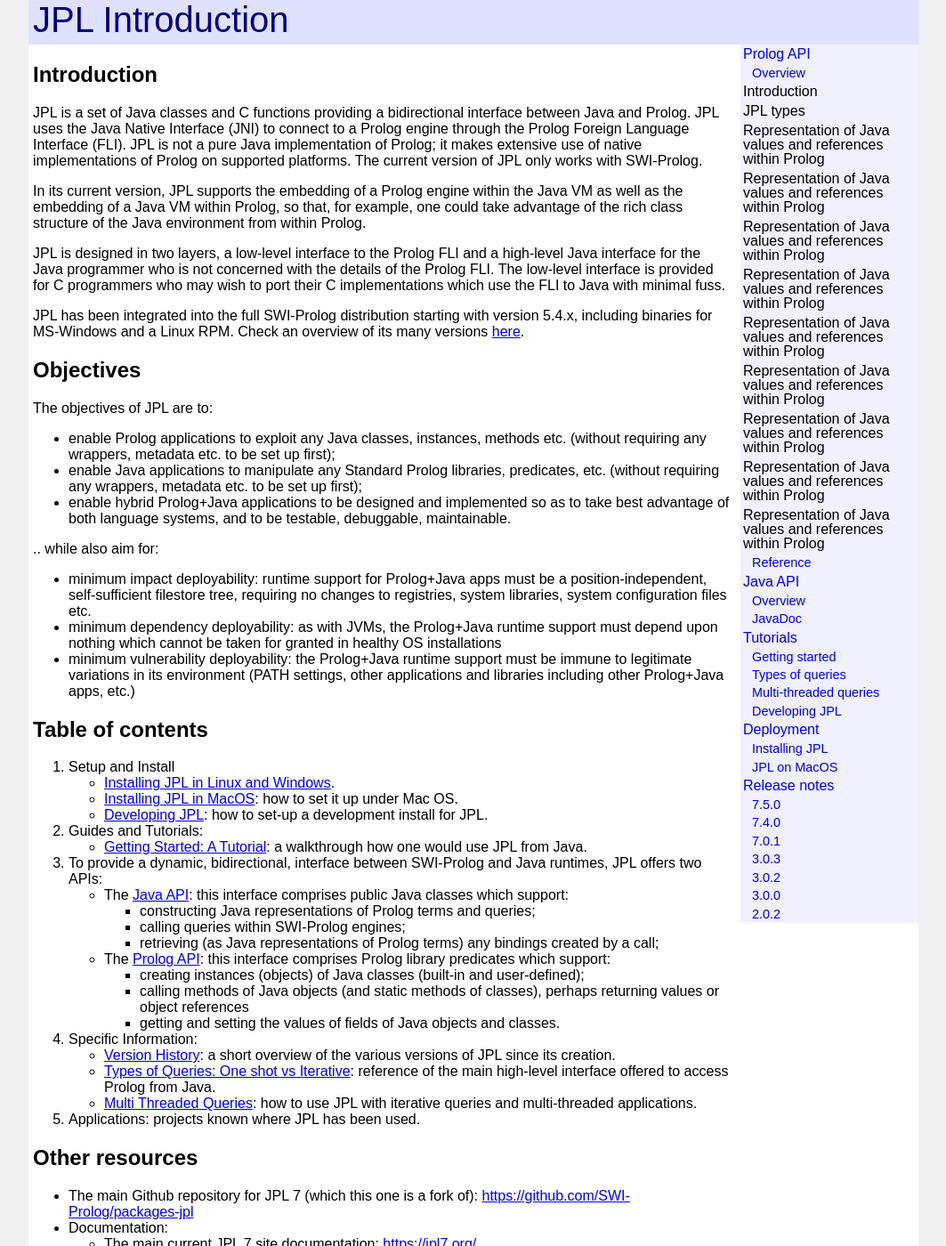
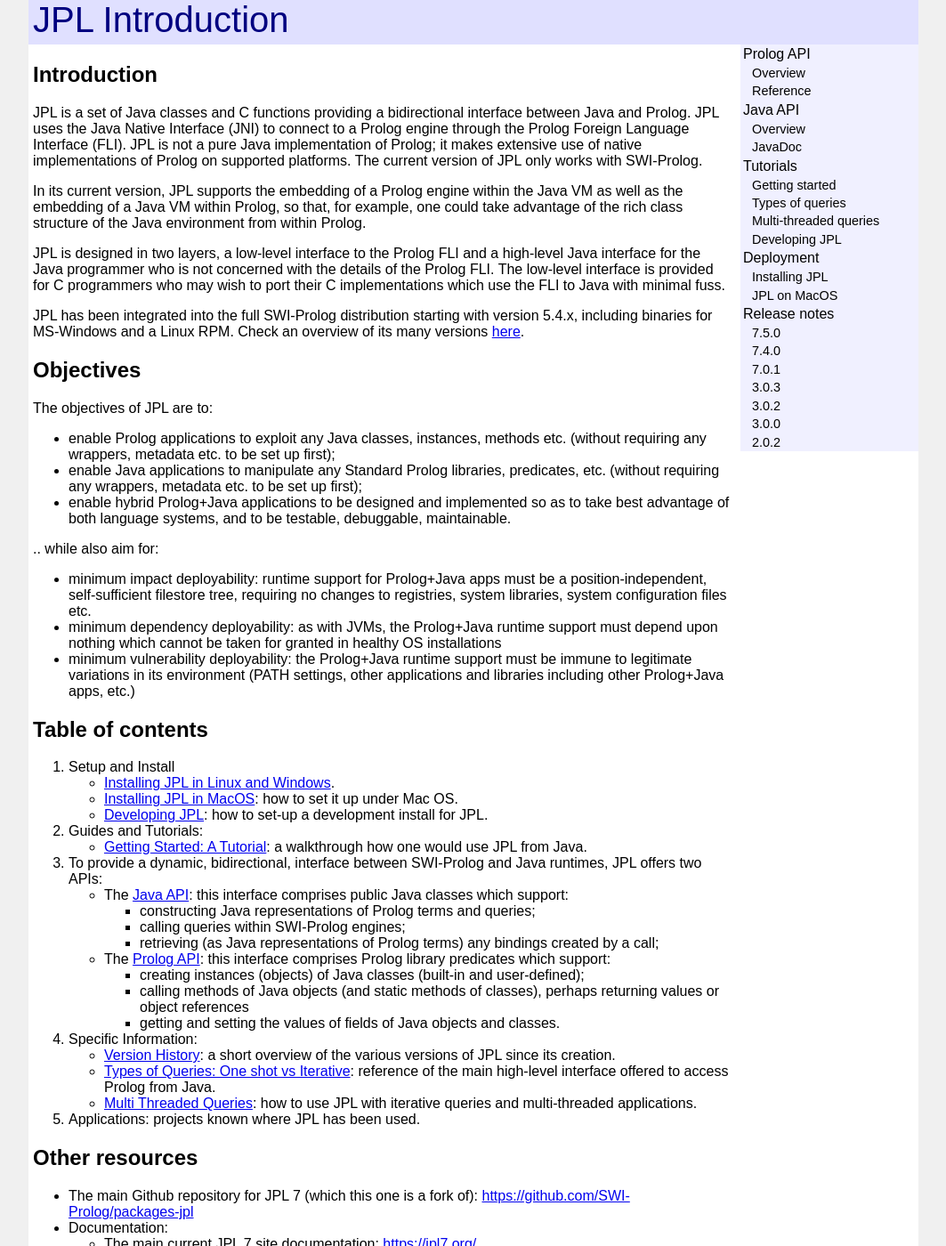
Before and after one commit to anionic/jpl-nav, a Jekyll site: the page built from docs/index.md, in a window 1280 px wide and 1400 px high. Shown: the whole window at 89% size, without its empty margins (108-1171 px from the left). Built offline with Jekyll 4.4.1, drawn with Linux system fonts in a browser that asks for light colours; our own code applies the rules of GitHub Pages for plain Markdown files.

Commit message:
Update default.html

```diff
--- a/docs/_layouts/default.html
+++ b/docs/_layouts/default.html
@@ -132,15 +132,15 @@
 					font-size: 90%;
 					padding-left: 13px; /* 3 + 10 */
 				}
-				.navbar3 > li > a, { /* level 1 & 2 links */
+				.navbar3 > li > a, /* level 1 & 2 links */
 				.navbar3 > li > a:visited { /* ditto once visited */
 					color: #000000;
 				}
-				.navbar3 > li.level3 {
-					display:  none;
+				.navbar3 > li.level3 { /* some pages have internal links */
+					display: none; /* normally not shown... */
 				}
 				.navbar3 > li.level3.shown {
-					display:  block;
+					display: block; /* ...unless given this class at page load */
 				}
 				.navbar3 > li.level3 > div { /* indented navigation sidebar item content */
 					color: #800000; /* distinguish from page links */
```
